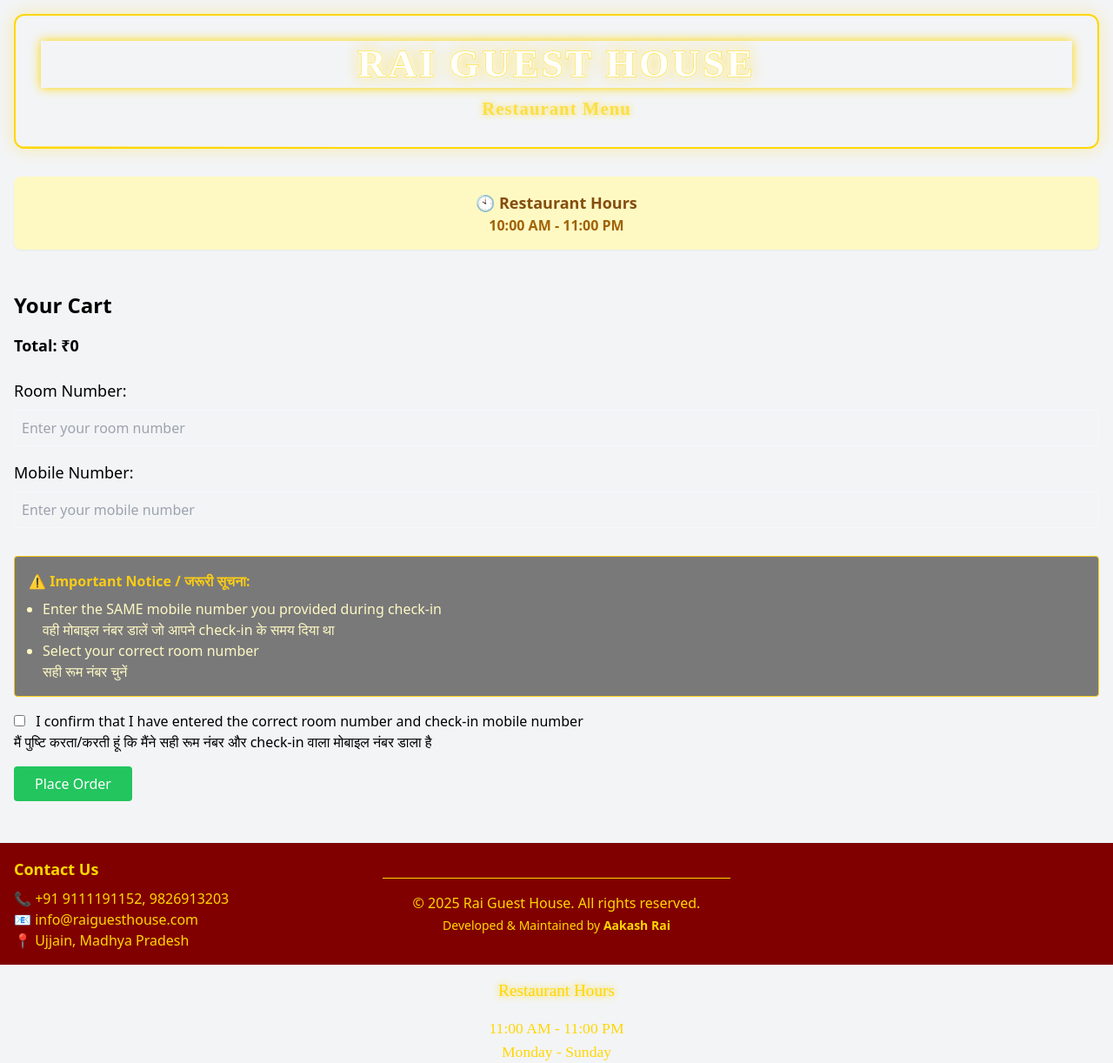
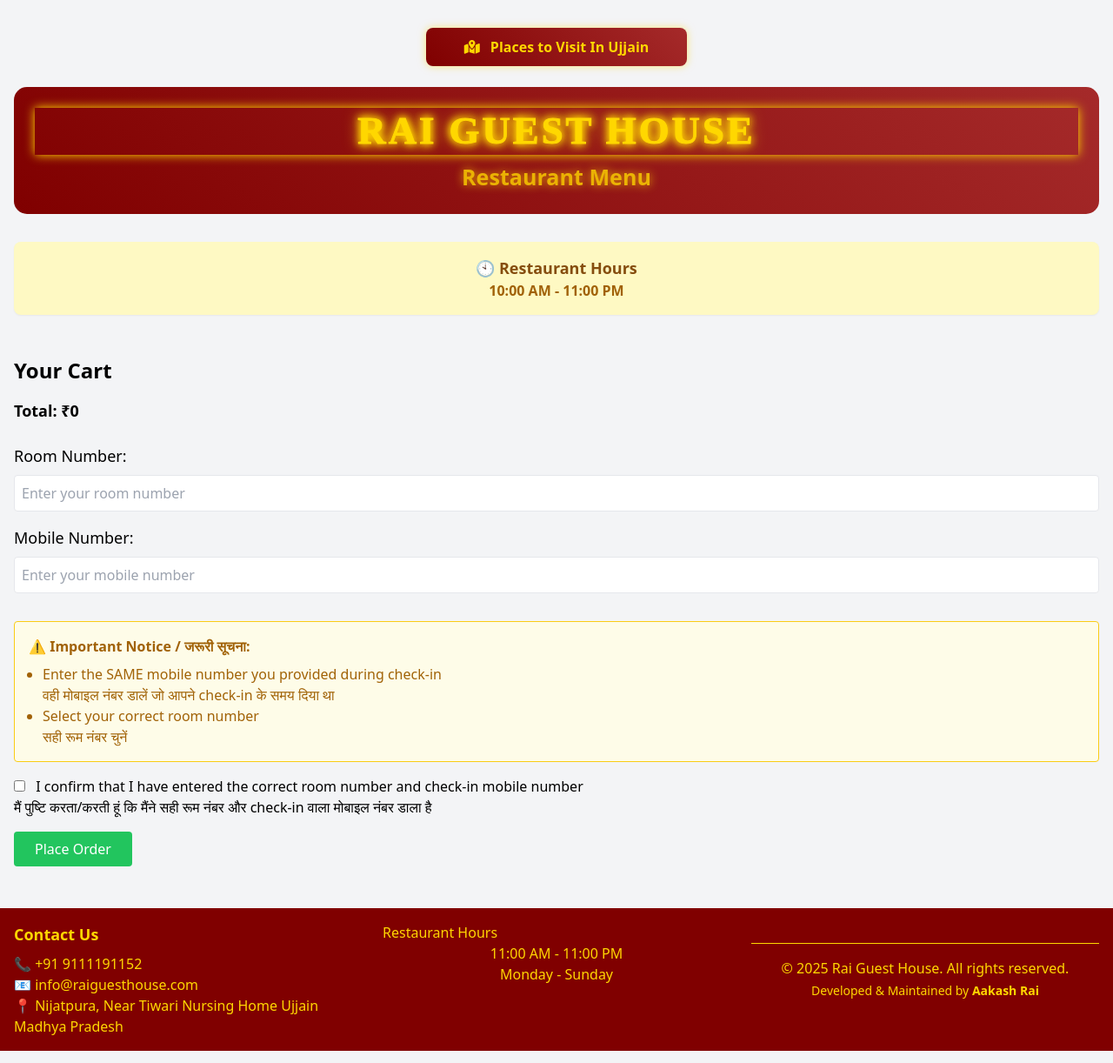
Before and after one commit to raiguesthouseweb/raiguesthouse, a plain HTML site: page index.html in a window 1280 px wide. Shown: the whole page at 87% size. Drawn offline with nearby package versions, Linux system fonts and the light colour scheme.

Commit message:
NEW PAGE ADDED

```diff
--- a/index.html
+++ b/index.html
@@ -1,18 +1,42 @@
-<!-- Remove the floating-total div and its styles -->
-<!-- Keep the original file structure -->
+<!-- यह HTML फाइल RAI GUEST HOUSE के रेस्टोरेंट मेनू के लिए है -->
 <!DOCTYPE html>
 <html lang="en">
 <head>
     <meta charset="UTF-8">
     <meta name="viewport" content="width=device-width, initial-scale=1.0">
     <title>Rai Guest House</title>
+    <!-- टेलविंड CSS फ्रेमवर्क और फॉन्ट अवसम आइकॉन्स का उपयोग -->
     <script src="https://cdn.tailwindcss.com"></script>
     <link rel="stylesheet" href="https://cdnjs.cloudflare.com/ajax/libs/font-awesome/6.0.0/css/all.min.css">
     <style>
+        /* मेनू आइटम के लिए स्टाइल */
         .menu-item {
             margin: 10px 0;
         }
 
+        /* Places to Visit बटन का स्टाइल - बटन स्टाइल को संशोधित किया गया है */
+        .places-button {
+            background: linear-gradient(45deg, #800000, #A52A2A);
+            color: #FFD700;
+            padding: 10px 20px;
+            border-radius: 8px;
+            font-weight: bold;
+            text-align: center;
+            margin: 0 auto 20px auto;
+            display: block;
+            max-width: 300px;
+            box-shadow: 0 0 10px rgba(255, 215, 0, 0.5);
+            transition: all 0.3s ease;
+            text-decoration: none;
+        }
+
+        .places-button:hover {
+            background: linear-gradient(45deg, #A52A2A, #800000);
+            box-shadow: 0 0 15px rgba(255, 215, 0, 0.8);
+            transform: translateY(-2px);
+        }
+
+        /* फ्लोटिंग कार्ट बटन - स्क्रीन के निचले दाहिने कोने में दिखता है */
         .floating-cart {
             position: fixed;
             bottom: 20px;
@@ -28,9 +52,10 @@
             align-items: center;
             box-shadow: 0 0 15px #FFD700;
             animation: glow 1.5s ease-in-out infinite alternate;
-            transition: opacity 0.3s ease; /* Add this line */
+            transition: opacity 0.3s ease; /* यह लाइन फेड इन/आउट इफेक्ट के लिए है */
         }
 
+        /* चमकने का एनिमेशन - सोने के रंग की चमक बनाता है */
         @keyframes glow {
             from {
                 box-shadow: 0 0 10px #FFD700;
@@ -40,6 +65,7 @@
             }
         }
 
+        /* फ्लोटिंग कार्ट में टोटल प्राइस का स्टाइल */
         .floating-cart .total {
             color: #FFD700;
             font-size: 24px;
@@ -47,18 +73,18 @@
             text-shadow: 0 0 10px #FFD700;
         }
 
-        /* Add these new styles */
+        /* शीर्षक कंटेनर का स्टाइल - मैरून बैकग्राउंड के साथ */
         .title-container {
             background: linear-gradient(45deg, #800000, #A52A2A);
             padding: 1.5rem;
             border-radius: 15px;
             margin-bottom: 2rem;
-            box-shadow: 0 4px 15px rgba(0, 0, 0, 0.2);
-            border: 2px solid #FFD700;
+            /* बॉक्स-शैडो और बॉर्डर हटा दिए गए हैं */
             position: relative;
             overflow: hidden;
         }
 
+        /* शीर्षक रैपर का स्टाइल */
         .title-wrapper {
             display: flex;
             flex-direction: column;
@@ -66,6 +92,7 @@
             margin-bottom: 2rem;
         }
 
+        /* मुख्य शीर्षक का ऊपरी भाग */
         .main-title-top {
             font-size: 4rem;
             font-weight: 900;
@@ -76,6 +103,7 @@
             animation: glowingTitle 3s ease-in-out infinite;
         }
 
+        /* मुख्य शीर्षक का निचला भाग */
         .main-title-bottom {
             font-size: 3rem;
             font-weight: 800;
@@ -85,6 +113,7 @@
             animation: glowingTitle 3s ease-in-out infinite;
         }
 
+        /* उपशीर्षक (सबटाइटल) का स्टाइल */
         .subtitle {
             font-size: 1.5rem;
             color: #FFD700;
@@ -95,6 +124,7 @@
             animation: breathe 4s ease-in-out infinite;
         }
 
+        /* शीर्षक के लिए चमकने का एनिमेशन */
         @keyframes glowingTitle {
             0%, 100% {
                 filter: drop-shadow(0 0 8px #FFD700);
@@ -104,6 +134,7 @@
             }
         }
 
+        /* सांस लेने जैसा एनिमेशन - थोड़ा बड़ा और छोटा होता है */
         @keyframes breathe {
             0%, 100% {
                 transform: scale(1);
@@ -114,78 +145,99 @@
                 opacity: 0.8;
             }
         }
+
+        /* मुख्य शीर्षक का स्टाइल - फ्लोटिंग कार्ट के साथ मैच करता है */
+        .main-title {
+            font-family: 'Times New Roman', serif;
+            font-size: 2.8rem;
+            font-weight: bold;
+            color: #FFD700;  /* सोने के रंग में बदला गया */
+            text-align: center;
+            letter-spacing: 3px;
+            text-shadow: 0 0 10px #FFD700;  /* सोने के रंग की टेक्स्ट शैडो जोड़ी गई */
+            margin-bottom: 0.5rem;
+            line-height: 1.2;
+            position: relative;
+            z-index: 1;
+            animation: glow 1.5s ease-in-out infinite alternate;  /* फ्लोटिंग कार्ट के समान एनिमेशन */
+        }
+
+        /* फ्लेयर इफेक्ट को रखें लेकिन सोने के रंग के साथ काम करने के लिए समायोजित करें */
+        .main-title::before {
+            content: attr(data-text);
+            position: absolute;
+            left: 0;
+            top: 0;
+            width: 100%;
+            height: 100%;
+            z-index: -1;
+            color: transparent;
+            -webkit-text-stroke: 1px #FFD700;
+            animation: flare 4s linear infinite;
+        }
+
+        /* फ्लेयर एनिमेशन */
+        @keyframes flare {
+            0% {
+                filter: drop-shadow(0 0 0 #FFD700);
+            }
+            25% {
+                filter: drop-shadow(0 0 5px #FFD700);
+            }
+            50% {
+                filter: drop-shadow(0 0 10px #FFD700);
+            }
+            75% {
+                filter: drop-shadow(0 0 5px #FFD700);
+            }
+            100% {
+                filter: drop-shadow(0 0 0 #FFD700);
+            }
+        }
     </style>
 </head>
 <body class="bg-gray-100 font-sans">
     <div class="container mx-auto p-4">
-        <!-- Replace the old h1 with this new structure -->
-        <!-- Replace the title section -->
-        <style>
-            /* Update the main-title style to match the floating cart */
-            .main-title {
-                font-family: 'Times New Roman', serif;
-                font-size: 2.8rem;
-                font-weight: bold;
-                color: #FFD700;  /* Changed to gold color */
-                text-align: center;
-                letter-spacing: 3px;
-                text-shadow: 0 0 10px #FFD700;  /* Added gold text shadow */
-                margin-bottom: 0.5rem;
-                line-height: 1.2;
-                position: relative;
-                z-index: 1;
-                animation: glow 1.5s ease-in-out infinite alternate;  /* Same animation as floating cart */
-            }
+        <!-- Places to Visit In Ujjain बटन - शीर्षक से पहले -->
+        <a href="Places To VIsit In Ujjain.html" class="places-button mt-4 mb-6">
+            <i class="fas fa-map-marked-alt mr-2"></i> Places to Visit In Ujjain
+        </a>
 
-            /* Keep the flare effect but adjust it to work with the gold color */
-            .main-title::before {
-                content: attr(data-text);
-                position: absolute;
-                left: 0;
-                top: 0;
-                width: 100%;
-                height: 100%;
-                z-index: -1;
-                color: transparent;
-                -webkit-text-stroke: 1px #FFD700;
-                animation: flare 4s linear infinite;
-            }
-        </style>
-
-        <!-- The title section remains the same -->
+        <!-- मुख्य शीर्षक अनुभाग - RAI GUEST HOUSE का नाम और रेस्टोरेंट मेनू सबटाइटल -->
         <div class="title-container">
             <h1 class="main-title" data-text="RAI GUEST HOUSE">RAI GUEST HOUSE</h1>
             <p class="subtitle">Restaurant Menu</p>
         </div>
 
-        <!-- Menu Items -->
+        <!-- मेनू आइटम्स - जावास्क्रिप्ट द्वारा भरे जाएंगे -->
         <div id="menu-items" class="grid grid-cols-1 md:grid-cols-2 lg:grid-cols-3 gap-4"></div>
 
-        <!-- Cart Section -->
+        <!-- कार्ट अनुभाग - चुने गए आइटम्स यहां दिखेंगे -->
         <h2 class="text-2xl font-semibold mt-8 mb-4">Your Cart</h2>
         <ul id="cart-items" class="mb-4"></ul>
         <p class="text-lg font-semibold">Total: ₹<span id="cart-total">0</span></p>
 
-        <!-- Order Form -->
+        <!-- ऑर्डर फॉर्म - ग्राहक की जानकारी के लिए -->
         <div class="mt-6">
+            <!-- रूम नंबर इनपुट फील्ड -->
             <label for="room-number" class="block text-lg font-medium mb-2">Room Number:</label>
             <input type="text" id="room-number"
                    placeholder="Enter your room number"
-                   class="border p-2 rounded w-full mb-4 bg-transparent text-white placeholder-gray-400"
-                   style="border-color: rgba(255, 255, 255, 0.3);"
+                   class="border p-2 rounded w-full mb-4"
                    required>
 
+            <!-- मोबाइल नंबर इनपुट फील्ड -->
             <label for="mobile-number" class="block text-lg font-medium mb-2">Mobile Number:</label>
             <input type="tel" id="mobile-number"
                    placeholder="Enter your mobile number"
                    pattern="[0-9]{10}"
-                   class="border p-2 rounded w-full mb-4 bg-transparent text-white placeholder-gray-400"
-                   style="border-color: rgba(255, 255, 255, 0.3);"
+                   class="border p-2 rounded w-full mb-4"
                    required>
 
-            <div class="warning-note p-4 rounded border border-yellow-400 my-4" style="background: rgba(0, 0, 0, 0.5);">
-                <strong class="text-yellow-400">⚠️ Important Notice / जरूरी सूचना:</strong>
-                <ul class="list-disc ml-4 mt-2 text-yellow-100">
+            <!-- महत्वपूर्ण सूचना बॉक्स - हिंदी और अंग्रेजी में -->
+            <div class="warning-note p-4 rounded border border-yellow-400 my-4 bg-yellow-50">
+                <strong class="text-yellow-700">⚠️ Important Notice / जरूरी सूचना:</strong>
+                <ul class="list-disc ml-4 mt-2 text-yellow-700">
                     <li>Enter the SAME mobile number you provided during check-in<br>
                         वही मोबाइल नंबर डालें जो आपने check-in के समय दिया था</li>
                     <li>Select your correct room number<br>
@@ -193,6 +245,7 @@
                 </ul>
             </div>
 
+            <!-- नियम और शर्तें स्वीकार करने का चेकबॉक्स -->
             <div class="terms-agreement mb-4">
                 <input type="checkbox" id="terms-checkbox" class="mr-2" required>
                 <label for="terms-checkbox">
@@ -200,200 +253,48 @@
                     मैं पुष्टि करता/करती हूं कि मैंने सही रूम नंबर और check-in वाला मोबाइल नंबर डाला है
                 </label>
             </div>
+            <!-- ऑर्डर प्लेस करने का बटन -->
             <button id="submit-order" class="bg-green-500 text-white px-6 py-2 rounded hover:bg-green-600">
                 Place Order
             </button>
         </div>
     </div>
 
+    <!-- फ्लोटिंग कार्ट बटन - स्क्रीन के निचले दाहिने कोने में दिखता है -->
     <div class="floating-cart" onclick="document.getElementById('cart-items').scrollIntoView({behavior: 'smooth'})">
         <span class="total">₹<span id="floating-total">0</span></span>
     </div>
 
-    <!-- Footer Section -->
+    <!-- फुटर अनुभाग - संपर्क जानकारी और कॉपीराइट -->
     <footer class="bg-[#800000] text-[#FFD700] py-4 mt-8">
         <div class="container mx-auto px-4">
             <div class="grid grid-cols-1 md:grid-cols-3 gap-6 text-center md:text-left">
-                <!-- Contact Info -->
+                <!-- संपर्क जानकारी -->
                 <div>
                     <h3 class="text-lg font-bold mb-2">Contact Us</h3>
-                    <p>📞 +91 9111191152, 9826913203</p>
+                    <p>📞 +91 9111191152</p>
                     <p>📧 info@raiguesthouse.com</p>
-                    <p>📍 Ujjain, Madhya Pradesh</p>
+                    <p>📍 Nijatpura, Near Tiwari Nursing Home Ujjain</p>
+                    <p>    Madhya Pradesh</p>
                 </div>
 
-            <!-- Copyright -->
-            <div class="text-center mt-6 pt-4 border-t border-[#FFD700]">
-                <p>© 2025 Rai Guest House. All rights reserved.</p>
-                <p class="text-sm mt-1">Developed & Maintained by <span class="font-semibold"><strong>Aakash Rai</strong></span></p>
+                <!-- रेस्टोरेंट के समय का अनुभाग -->
+                <div>
+                    <h3 class="restaurant-hours">Restaurant Hours</h3>
+                    <p class="hours-text text-center">11:00 AM - 11:00 PM</p>
+                    <p class="hours-text text-center">Monday - Sunday</p>
+                </div>
+
+                <!-- कॉपीराइट जानकारी -->
+                <div class="text-center mt-6 pt-4 border-t border-[#FFD700]">
+                    <p>© 2025 Rai Guest House. All rights reserved.</p>
+                    <p class="text-sm mt-1">Developed & Maintained by <span class="font-semibold"><strong>Aakash Rai</strong></span></p>
+                </div>
             </div>
         </div>
     </footer>
 
+    <!-- जावास्क्रिप्ट फाइल का लिंक -->
     <script src="script.js"></script>
 </body>
 </html>
-
-<style>
-    .restaurant-hours {
-        font-family: 'Times New Roman', Times, serif;
-        color: #FFD700;
-        text-align: center;
-        font-size: 1.2rem;
-        margin: 1rem 0;
-        text-shadow: 0 0 8px #FFD700;
-    }
-
-    .hours-text {
-        font-family: 'Times New Roman', Times, serif;
-        color: #FFD700;
-        font-size: 1.1rem;
-    }
-    .font-['Times_New_Roman'] {
-        font-family: 'Times New Roman', Times, serif;
-    }
-</style>
-
-<!-- Replace the Restaurant Hours section in footer -->
-<div>
-    <h3 class="restaurant-hours">Restaurant Hours</h3>
-    <p class="hours-text text-center">11:00 AM - 11:00 PM</p>
-    <p class="hours-text text-center">Monday - Sunday</p>
-</div>
-
-<style>
-    .marble-title {
-        font-size: 4.5rem;
-        font-weight: 900;
-        text-align: center;
-        background-image: linear-gradient(45deg, #1e3c72, #2a5298);
-        background-clip: text;
-        -webkit-background-clip: text;
-        color: transparent;
-        position: relative;
-        line-height: 1.2;
-        font-family: 'Times New Roman', serif;
-        text-transform: uppercase;
-    }
-
-    .marble-title::before {
-        content: attr(data-text);
-        position: absolute;
-        left: 0;
-        top: 0;
-        width: 100%;
-        height: 100%;
-        background-image: linear-gradient(45deg,
-            rgba(255, 215, 0, 0.8),
-            rgba(255, 215, 0, 0.3),
-            rgba(255, 215, 0, 0.8)
-        );
-        -webkit-background-clip: text;
-        background-clip: text;
-        color: transparent;
-        z-index: 1;
-    }
-
-    .marble-subtitle {
-        font-size: 3.5rem;
-        margin-top: -1rem;
-    }
-
-    .title-container {
-        background: transparent;
-        padding: 1.8rem;
-        border-radius: 12px;
-        border: 2px solid #FFD700;
-        margin-bottom: 2rem;
-        box-shadow: 0 0 20px rgba(255, 215, 0, 0.3);
-        position: relative;
-        overflow: hidden;
-    }
-
-    .title-container::before {
-        content: "";
-        position: absolute;
-        top: 0;
-        left: 0;
-        right: 0;
-        height: 1px;
-        background: linear-gradient(90deg, transparent, #FFD700, transparent);
-        animation: shimmer 3s infinite;
-    }
-
-    .title-container::after {
-        content: "";
-        position: absolute;
-        bottom: 0;
-        left: 0;
-        right: 0;
-        height: 1px;
-        background: linear-gradient(90deg, transparent, #FFD700, transparent);
-        animation: shimmer 3s infinite reverse;
-    }
-
-    @keyframes shimmer {
-        0% { transform: translateX(-100%); }
-        100% { transform: translateX(100%); }
-    }
-
-    .main-title {
-        font-family: 'Times New Roman', serif;
-        font-size: 2.8rem;
-        font-weight: bold;
-        color: white;
-        text-align: center;
-        letter-spacing: 3px;
-        text-shadow: 0 0 10px rgba(255, 255, 255, 0.5);
-        margin-bottom: 0.5rem;
-        line-height: 1.2;
-        position: relative;
-        z-index: 1;
-    }
-
-    .main-title::before {
-        content: attr(data-text);
-        position: absolute;
-        left: 0;
-        top: 0;
-        width: 100%;
-        height: 100%;
-        z-index: -1;
-        color: transparent;
-        -webkit-text-stroke: 1px #FFD700;
-        animation: flare 4s linear infinite;
-    }
-
-    @keyframes flare {
-        0% {
-            filter: drop-shadow(0 0 0 #FFD700);
-        }
-        25% {
-            filter: drop-shadow(0 0 5px #FFD700);
-        }
-        50% {
-            filter: drop-shadow(0 0 10px #FFD700);
-        }
-        75% {
-            filter: drop-shadow(0 0 5px #FFD700);
-        }
-        100% {
-            filter: drop-shadow(0 0 0 #FFD700);
-        }
-    }
-    .subtitle {
-        font-family: 'Times New Roman', serif;
-        font-size: 1.3rem;
-        color: #FFD700;
-        text-align: center;
-        margin-top: 0.5rem;
-        letter-spacing: 1px;
-        text-shadow: 0 0 8px #FFD700;
-        animation: breathe 4s ease-in-out infinite;
-    }
-
-    @keyframes breathe {
-        0%, 100% { opacity: 1; }
-        50% { opacity: 0.7; }
-    }
-</style>
```
